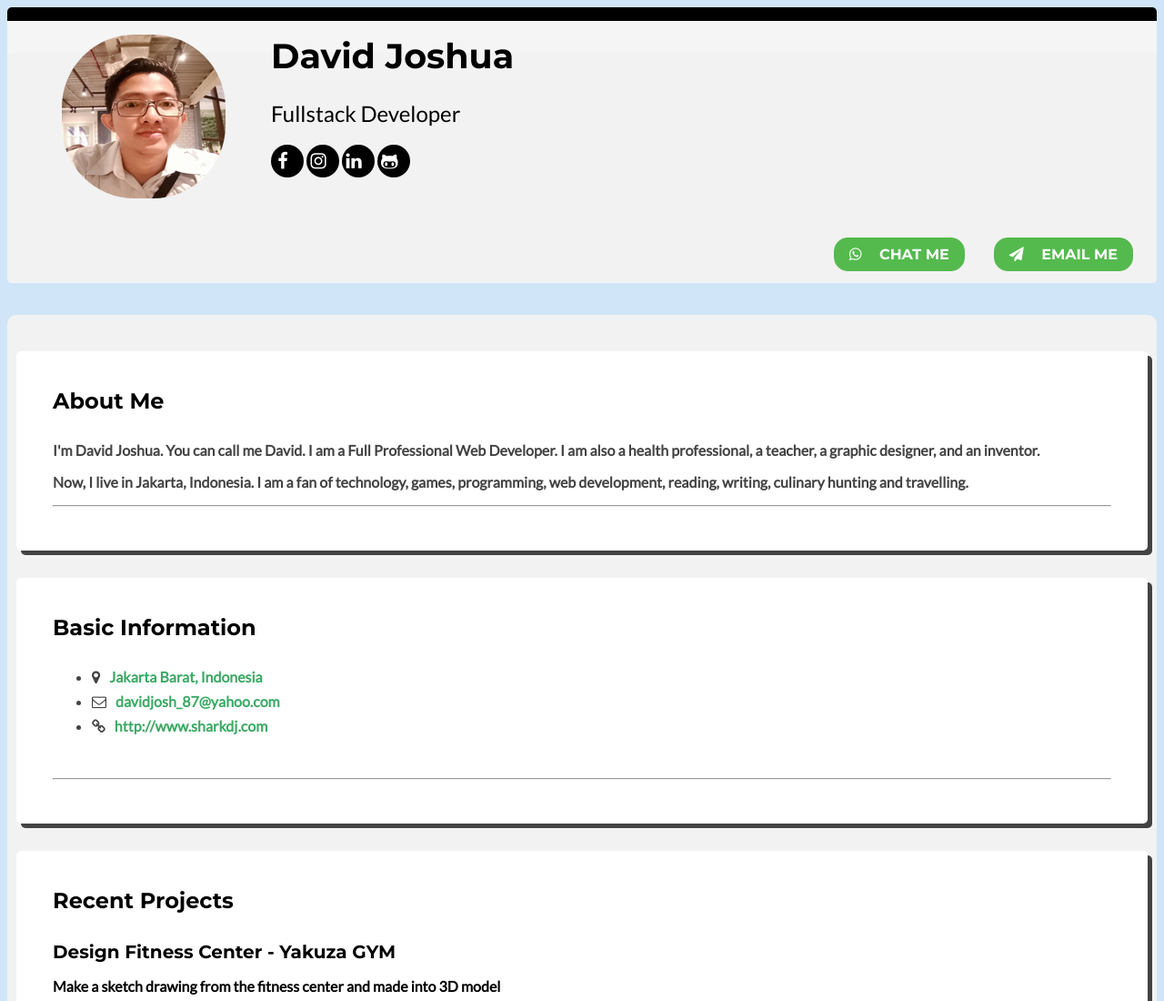
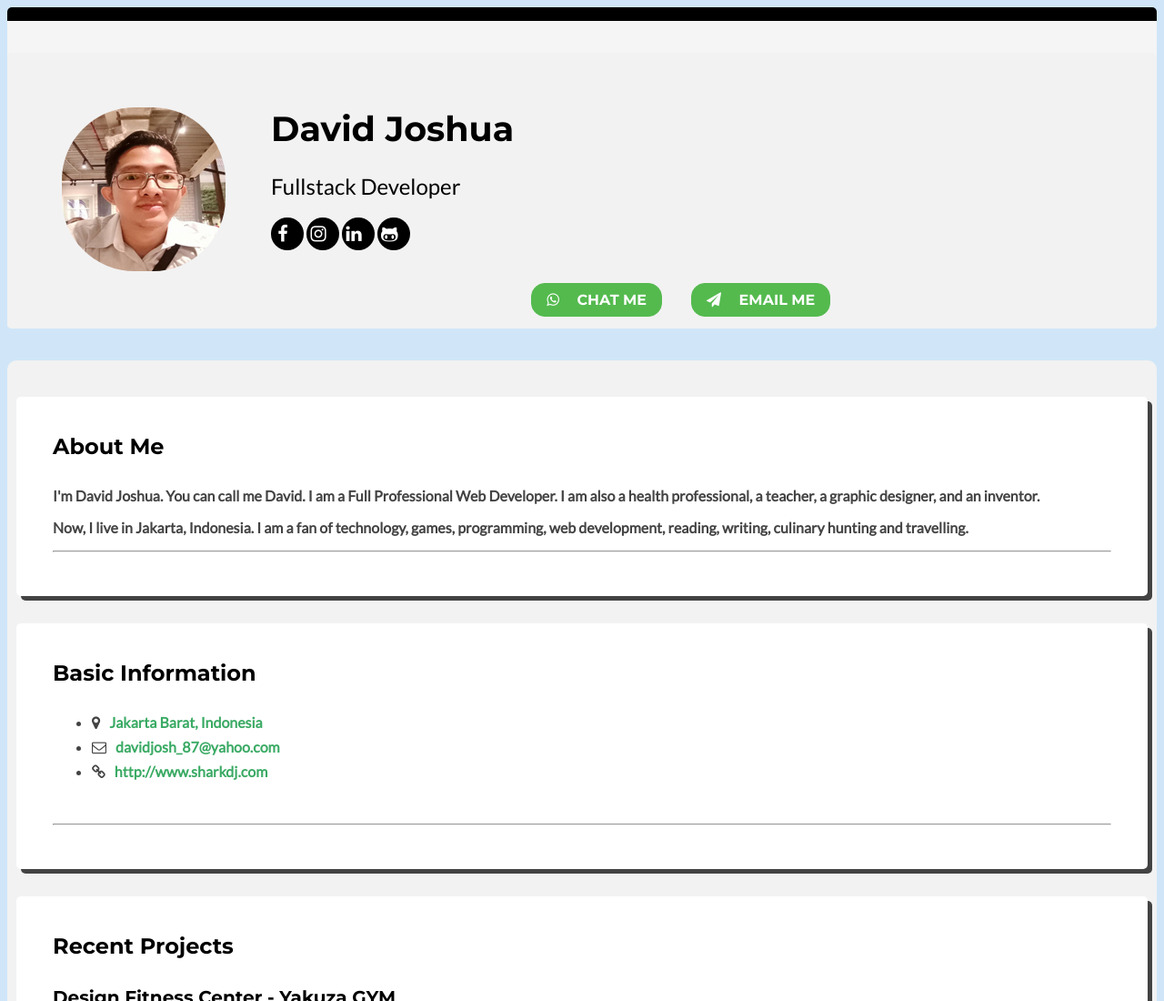
Before and after one commit to davidjoshua87/web-test, a plain HTML site: page index.html in a window 1280 px wide. Shown: the top 1100 px of the page at 91% size. Drawn offline with Linux system fonts and the light colour scheme.

Commit message:
Perubahan file index.html dan styles.css

```diff
--- a/index.html
+++ b/index.html
@@ -37,10 +37,10 @@
             <a href="#"><i class="fa fa-github-alt"></i></a>
           </p>
         </div>
-        <div class="click">
-          <a class="btn btn-cta-primary pull-right" href="mailto:apidfc42@gmail.com" target="_blank"><i class="fa fa-paper-plane"></i> Email Me</a>
-          <a class="btn btn-cta-primary pull-right" href="https://web.whatsapp.com/send?phone=+6281295597000&text=I'm%20interested%20to%20hire%20you" target="_blank"><i class="fa fa-whatsapp"></i> Chat Me</a>
-        </div>
+      </div>
+      <div class="click">
+        <a class="btn btn-cta-primary pull-right" href="mailto:apidfc42@gmail.com" target="_blank"><i class="fa fa-paper-plane"></i> Email Me</a>
+        <a class="btn btn-cta-primary pull-right" href="https://web.whatsapp.com/send?phone=+6281295597000&text=I'm%20interested%20to%20hire%20you" target="_blank"><i class="fa fa-whatsapp"></i> Chat Me</a>
       </div>
     </div>
     <!--//container-->
--- a/styles.css
+++ b/styles.css
@@ -94,14 +94,12 @@ a.dotted-link:hover {
 .profile {
   display: inline-block;
   margin-top: -80px;
+  margin: 0 auto;
 }
 
 .click {
   display: inline-block;
-  float: right;
-  margin-right: 0;
-  margin-left: 400px;
-  margin-top: 30px;
+  margin: 0 inherit;
 }
 
 .header {
```
